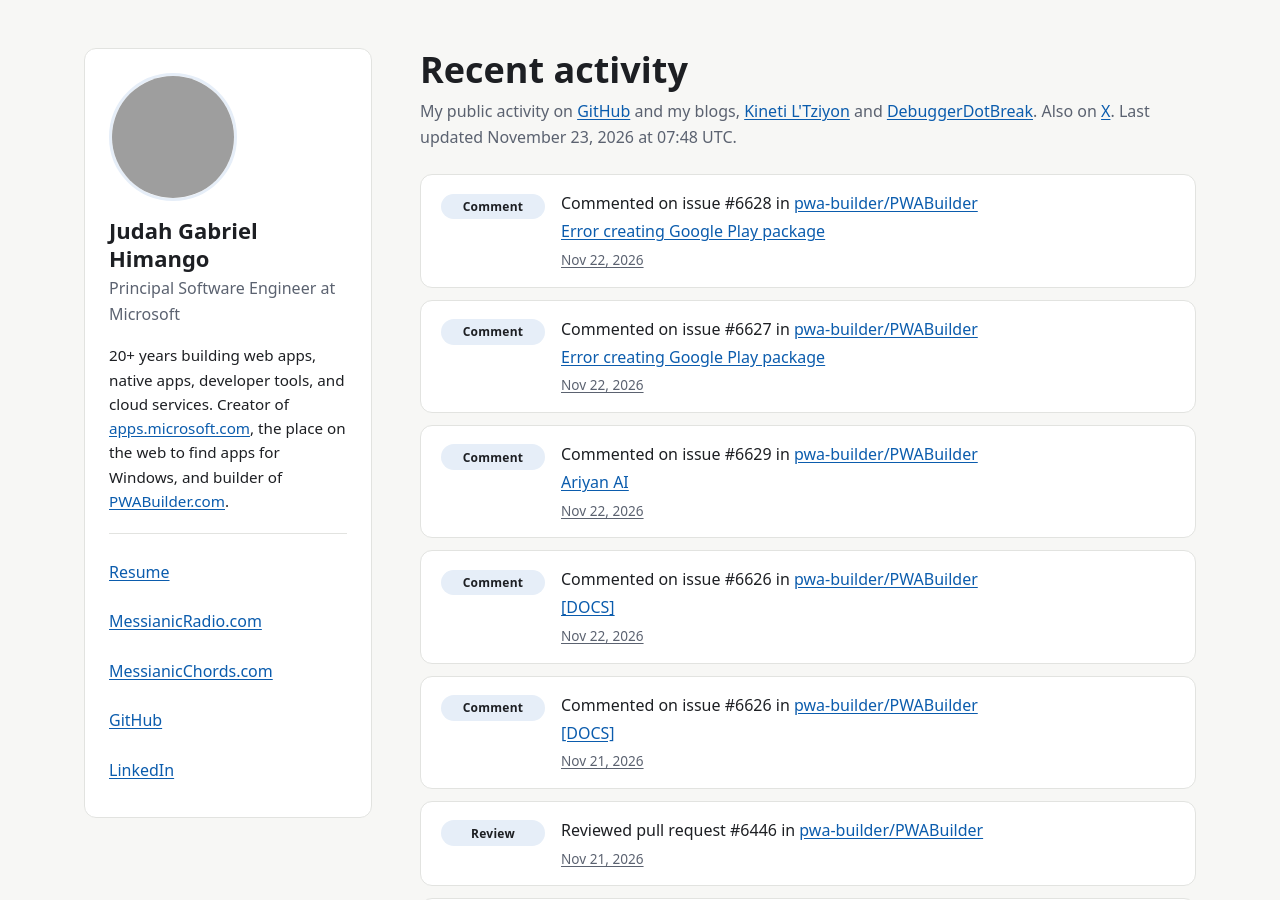
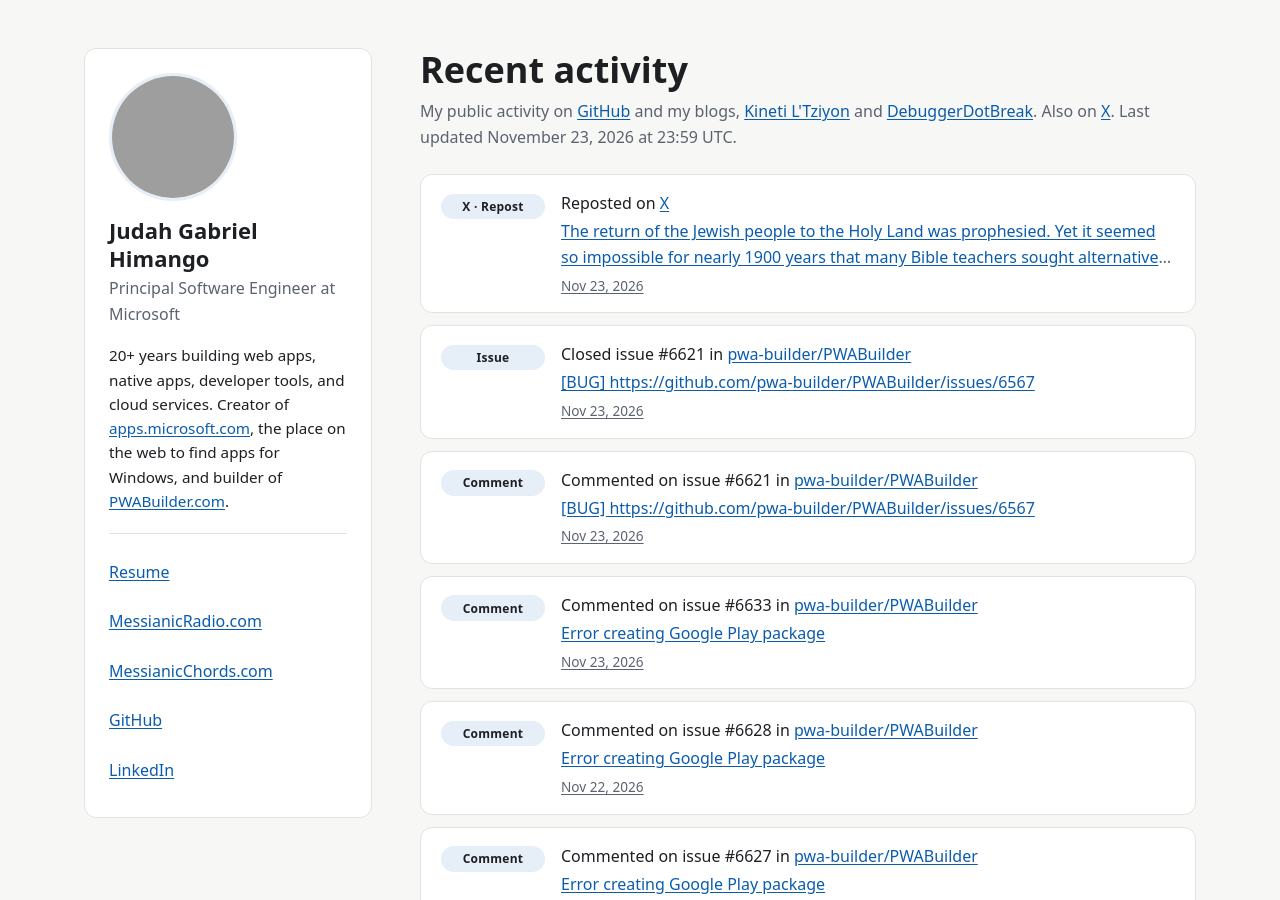
Before and after one commit to JudahGabriel/JudahGabriel.github.io, a Jekyll site: the page built from index.html, in a window 1280 px wide and 900 px high. Built offline with Jekyll 4.4.1, drawn with Linux system fonts in a browser that asks for light colours; some of the changed text lies outside the part shown; grey boxes are pictures that could not be loaded.

Commit message:
Refresh activity feed

```diff
--- a/_data/activity.json
+++ b/_data/activity.json
@@ -1,7 +1,56 @@
 {
-  "generated_at": "2026-11-23T07:48:45.726Z",
-  "x_since_id": "2122477606541066320",
+  "generated_at": "2026-11-23T23:59:00.100Z",
+  "x_since_id": "2124928586444591376",
   "items": [
+    {
+      "id": "x-2124928586444591376",
+      "source": "x",
+      "kind": "x",
+      "label": "X · Repost",
+      "action": "Reposted on",
+      "context": "X",
+      "context_url": "https://x.com/judahgabriel",
+      "title": "The return of the Jewish people to the Holy Land was prophesied. Yet it seemed so impossible for nearly 1900 years that many Bible teachers sought alternative readings of the prophecy. Then it happened. Today, over 2/3rds of the world profess to hate the Jews. That includes over 80% of Democrats and the growing membership of the Woke Right. This, too, was prophesied. And it's happening. The moral of the story is that those who claim they're being \"brave\" by speaking against the Jews or that it's somehow uncommon to do so are unfamiliar with both history and Bible prophecy. They think they're the cool ones when they're the most mediocre thinkers around.",
+      "url": "https://x.com/i/web/status/2124551266206613990",
+      "created_at": "2026-11-23T18:10:28.000Z",
+      "media": []
+    },
+    {
+      "id": "github-21033051269",
+      "source": "github",
+      "context": "pwa-builder/PWABuilder",
+      "context_url": "https://github.com/pwa-builder/PWABuilder",
+      "created_at": "2026-11-23T17:02:59.000Z",
+      "kind": "issue",
+      "label": "Issue",
+      "action": "Closed issue #6621 in",
+      "title": "[BUG] https://github.com/pwa-builder/PWABuilder/issues/6567",
+      "url": "https://github.com/pwa-builder/PWABuilder/issues/6621"
+    },
+    {
+      "id": "github-21057762451",
+      "source": "github",
+      "context": "pwa-builder/PWABuilder",
+      "context_url": "https://github.com/pwa-builder/PWABuilder",
+      "created_at": "2026-11-23T17:02:57.000Z",
+      "kind": "comment",
+      "label": "Comment",
+      "action": "Commented on issue #6621 in",
+      "title": "[BUG] https://github.com/pwa-builder/PWABuilder/issues/6567",
+      "url": "https://github.com/pwa-builder/PWABuilder/issues/6621#issuecomment-7108071233"
+    },
+    {
+      "id": "github-21057762390",
+      "source": "github",
+      "context": "pwa-builder/PWABuilder",
+      "context_url": "https://github.com/pwa-builder/PWABuilder",
+      "created_at": "2026-11-23T17:02:57.000Z",
+      "kind": "comment",
+      "label": "Comment",
+      "action": "Commented on issue #6633 in",
+      "title": "Error creating Google Play package",
+      "url": "https://github.com/pwa-builder/PWABuilder/issues/6633#issuecomment-7108071171"
+    },
     {
       "id": "github-20942318162",
       "source": "github",
@@ -337,42 +386,6 @@
       "action": "Commented on issue #6593 in",
       "title": "[BUG] non mi fa creare dice manifesto mancante",
       "url": "https://github.com/pwa-builder/PWABuilder/issues/6593#issuecomment-7018119942"
-    },
-    {
-      "id": "github-20715365044",
-      "source": "github",
-      "context": "pwa-builder/PWABuilder",
-      "context_url": "https://github.com/pwa-builder/PWABuilder",
-      "created_at": "2026-11-19T18:24:43.000Z",
-      "kind": "comment",
-      "label": "Comment",
-      "action": "Commented on issue #6596 in",
-      "title": "[BUG] [BUG] Status 500 Internal Server Error on app-report.api when analyzing PWA",
-      "url": "https://github.com/pwa-builder/PWABuilder/issues/6596#issuecomment-7018115863"
-    },
-    {
-      "id": "github-20715360834",
-      "source": "github",
-      "context": "pwa-builder/PWABuilder",
-      "context_url": "https://github.com/pwa-builder/PWABuilder",
-      "created_at": "2026-11-19T18:24:37.000Z",
-      "kind": "comment",
-      "label": "Comment",
-      "action": "Commented on issue #6598 in",
-      "title": "ARTS AI ASISTANS",
-      "url": "https://github.com/pwa-builder/PWABuilder/issues/6598#issuecomment-7018113294"
-    },
-    {
-      "id": "github-20715351423",
-      "source": "github",
-      "context": "pwa-builder/PWABuilder",
-      "context_url": "https://github.com/pwa-builder/PWABuilder",
-      "created_at": "2026-11-19T18:24:25.000Z",
-      "kind": "comment",
-      "label": "Comment",
-      "action": "Commented on issue #6602 in",
-      "title": "[RELEASE][PWABUILDER|VSCODE|STARTER|ETC] X.X",
-      "url": "https://github.com/pwa-builder/PWABuilder/issues/6602#issuecomment-7018108765"
     },
     {
       "id": "x-2122477606541066320",
@@ -918,19 +931,6 @@
       "media": []
     },
     {
-      "id": "x-2112282963543298268",
-      "source": "x",
-      "kind": "x",
-      "label": "X · Post",
-      "action": "Posted on",
-      "context": "X",
-      "context_url": "https://x.com/judahgabriel",
-      "title": "\"I said, 'No, no Emmanuel, this will not be solved by diplomacy. These are monsters, neo-Nazis...you don't solve a problem of the SS with diplomacy. You destroy them.'\" https://t.co/ihMPor5IgX",
-      "url": "https://x.com/judahgabriel/status/2112282963543298268",
-      "created_at": "2026-10-19T20:41:17.000Z",
-      "media": []
-    },
-    {
       "id": "kineti-https://blog.judahgabriel.com/2026/10/some-thoughts-on-mans-best-friend-by.html",
       "source": "kineti",
       "kind": "blog",
```
